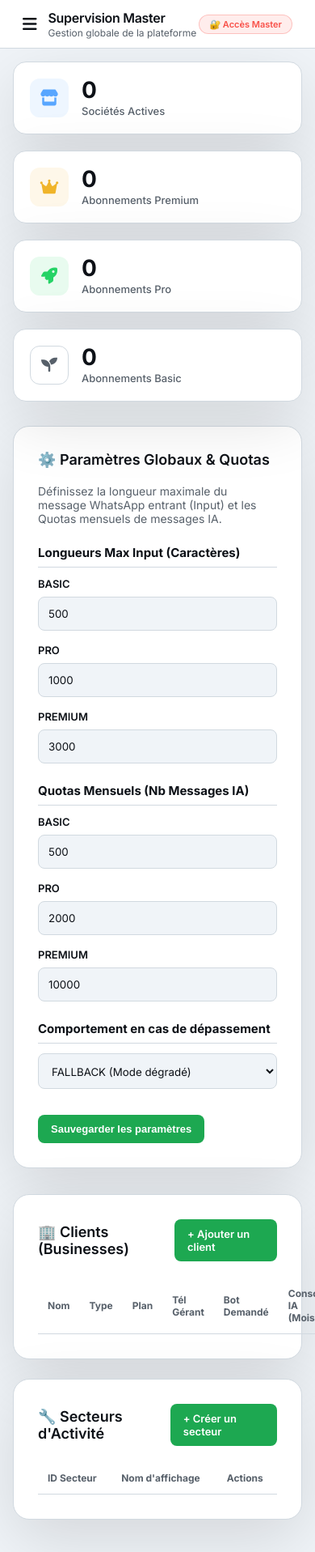
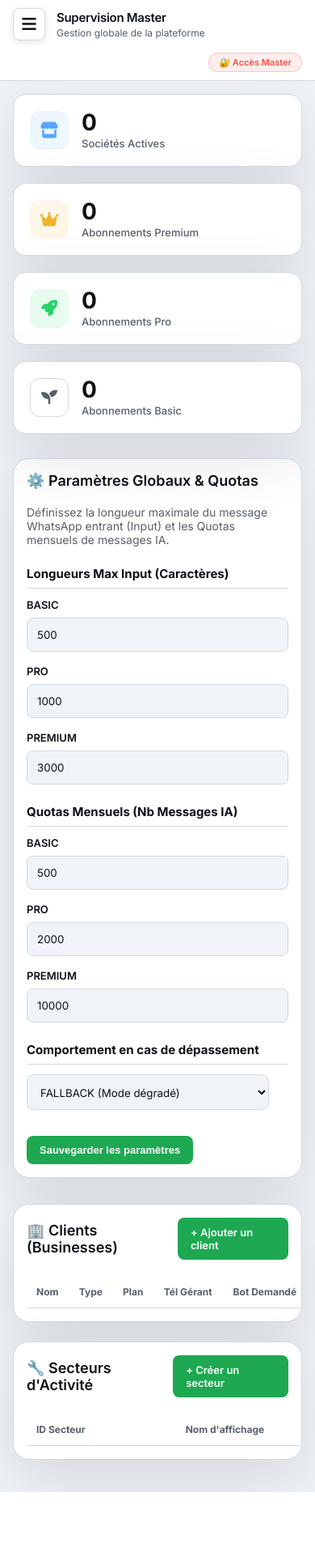
Before and after one commit to moignonfox/Whatsapp_Bot_Pro, a Flask app: page /master/ in a window 390 px wide; the page is wider, and only the part inside the window is pictured. Shown: that part at 81% size. After the commit the page ends 1843 px from the top of that part, so only its background shows below. Run offline with Flask 3, Linux system fonts and the light colour scheme; the visitor is signed in with stand-in values (Sample User, id 1); data that the repository does not hold is empty; some libraries are stand-ins or nearby versions.

Commit message:
Responsivité

```diff
--- a/app/static/css/layout.css
+++ b/app/static/css/layout.css
@@ -155,17 +155,100 @@
 .sidebar-close:hover { color: var(--text); }
 
 /* Responsive sidebar */
-/* Responsive sidebar */
+#mobile-menu-btn {
+    display: none;
+    align-items: center;
+    justify-content: center;
+}
+
+/* ────────────────── RESPONSIVE GLOBAL ────────────────── */
+@media (max-width: 900px) {
+    /* Grilles adaptables */
+    .stat-grid {
+        grid-template-columns: repeat(auto-fit, minmax(140px, 1fr)) !important;
+        gap: 12px !important;
+    }
+}
+
 @media (max-width: 768px) {
     .sidebar.fixed {
         transform: translateX(-100%);
         transition: transform 0.3s cubic-bezier(0.4, 0, 0.2, 1);
+        width: 280px; /* Un peu plus large sur mobile pour faciliter le clic */
+        max-width: 85vw;
     }
     .sidebar.fixed.open {
         transform: translateX(0);
         box-shadow: 0 0 50px rgba(0,0,0,0.5);
     }
     .main { margin-left: 0 !important; }
-    #mobile-menu-btn { display: flex !important; }
+
+    /* Topbar flexible */
+    .topbar {
+        height: auto !important;
+        min-height: 60px;
+        padding: 10px 16px !important;
+        flex-wrap: wrap;
+        gap: 10px;
+    }
+
+    #mobile-menu-btn {
+        display: flex !important;
+        width: 40px;
+        height: 40px;
+        background: var(--surface) !important;
+        border: 1px solid var(--border) !important;
+        border-radius: 8px;
+        box-shadow: 0 2px 8px rgba(0,0,0,0.1);
+    }
+
     .sidebar-close { display: block; }
+
+    /* Titres et textes */
+    .page-title h1, .topbar-left h1 {
+        font-size: 15px !important;
+        white-space: normal;
+        line-height: 1.3;
+    }
+
+    .content-area {
+        padding: 16px !important;
+    }
+
+    /* Grilles de statistiques */
+    .stat-grid {
+        grid-template-columns: 1fr 1fr !important;
+    }
+
+    /* Tableaux responsives */
+    .table-container {
+        overflow-x: auto;
+        -webkit-overflow-scrolling: touch;
+        margin: 0 -16px;
+        padding: 0 16px;
+    }
+    table {
+        min-width: 600px; /* Force un scroll horizontal plutôt que d'écraser les colonnes */
+    }
 }
+
+@media (max-width: 480px) {
+    .stat-grid {
+        grid-template-columns: 1fr !important; /* 1 colonne sur tout petit écran */
+    }
+
+    .topbar-right {
+        width: 100%;
+        justify-content: flex-end;
+        margin-top: 5px;
+    }
+
+    /* Réduction des paddings sur les cartes */
+    .card, .section-card, .stat-card {
+        padding: 16px !important;
+    }
+
+    .stat-value {
+        font-size: 24px !important;
+    }
+}
--- a/app/static/js/theme.js
+++ b/app/static/js/theme.js
@@ -73,6 +73,25 @@
     }
   });
 
+  // -- Script global de Responsivité ---------------------------------------
+  function applyResponsiveFixes() {
+    // Rend tous les tableaux "scrollables" horizontalement sur mobile
+    document.querySelectorAll('table').forEach(table => {
+      if (!table.parentElement.classList.contains('table-container') && !table.parentElement.classList.contains('table-responsive')) {
+        const wrapper = document.createElement('div');
+        wrapper.className = 'table-container';
+        table.parentNode.insertBefore(wrapper, table);
+        wrapper.appendChild(table);
+      }
+    });
+  }
+
+  if (document.readyState === 'loading') {
+    document.addEventListener('DOMContentLoaded', applyResponsiveFixes);
+  } else {
+    applyResponsiveFixes();
+  }
+
   // Expose globalement pour usage optionnel depuis d'autres scripts
   window.MybotTheme = { toggle: toggleTheme, apply: applyTheme };
 })();
--- a/app/templates/dashboard/catalog.html
+++ b/app/templates/dashboard/catalog.html
@@ -254,7 +254,7 @@
 <div class="main">
     <div class="topbar">
         <div class="page-title">
-            <button id="mobile-menu-btn" onclick="document.getElementById('sidebar').classList.toggle('open')" aria-label="Menu" style="background:none; border:none; color:var(--text); font-size:20px; cursor:pointer; display:none; align-items:center; justify-content:center;">
+            <button id="mobile-menu-btn" onclick="document.getElementById('sidebar').classList.toggle('open')" aria-label="Menu" style="background:none; border:none; color:var(--text); font-size:20px; cursor:pointer;">
                 <i class="fas fa-bars"></i>
             </button>
             <i class="fas fa-book-open"></i> Catalogue / Menu
--- a/app/templates/dashboard/chat.html
+++ b/app/templates/dashboard/chat.html
@@ -406,7 +406,7 @@
     <div class="conv-panel">
         <div class="conv-header">
             <div style="display:flex; align-items:center; gap:14px; margin-bottom:15px;">
-                <button id="mobile-menu-btn" onclick="toggleSidebar()" aria-label="Menu" style="background:none; border:none; color:var(--text); font-size:20px; cursor:pointer; display:none; align-items:center; justify-content:center;">
+                <button id="mobile-menu-btn" onclick="toggleSidebar()" aria-label="Menu" style="background:none; border:none; color:var(--text); font-size:20px; cursor:pointer;">
                     <i class="fas fa-bars"></i>
                 </button>
                 <h2 style="margin-bottom:0;">Conversations</h2>
--- a/app/templates/dashboard/clients.html
+++ b/app/templates/dashboard/clients.html
@@ -172,7 +172,7 @@
 
     <header class="topbar">
         <div class="page-title" style="display: flex; align-items: center; gap: 14px;">
-            <button id="mobile-menu-btn" onclick="document.getElementById('sidebar').classList.toggle('open')" aria-label="Menu" style="background:none; border:none; color:var(--text); font-size:20px; cursor:pointer; display:none; align-items:center; justify-content:center;">
+            <button id="mobile-menu-btn" onclick="document.getElementById('sidebar').classList.toggle('open')" aria-label="Menu" style="background:none; border:none; color:var(--text); font-size:20px; cursor:pointer;">
                 <i class="fas fa-bars"></i>
             </button>
             <div><i class="fas fa-users"></i> Liste des Clients</div>
--- a/app/templates/dashboard/marketing.html
+++ b/app/templates/dashboard/marketing.html
@@ -169,7 +169,7 @@
 <div class="main">
     <header class="topbar">
         <div class="topbar-left" style="display:flex; align-items:center; gap:14px;">
-            <button onclick="document.getElementById('sidebar').classList.toggle('open')" style="background:none;border:none;color:var(--text);font-size:20px;cursor:pointer;display:none;" id="mobile-menu-btn"><i class="fas fa-bars"></i></button>
+            <button onclick="document.getElementById('sidebar').classList.toggle('open')" style="background:none;border:none;color:var(--text);font-size:20px;cursor:pointer;" id="mobile-menu-btn"><i class="fas fa-bars"></i></button>
             <div>
                 <h1>📣 Marketing & Campagnes</h1>
                 <p>Envoyez des messages ciblés à vos clients</p>
--- a/app/templates/dashboard/orders.html
+++ b/app/templates/dashboard/orders.html
@@ -110,7 +110,7 @@
 <div class="main">
     <div class="topbar">
         <div class="page-title">
-            <button id="mobile-menu-btn" onclick="document.getElementById('sidebar').classList.toggle('open')" aria-label="Menu" style="background:none; border:none; color:var(--text); font-size:20px; cursor:pointer; display:none; align-items:center; justify-content:center;">
+            <button id="mobile-menu-btn" onclick="document.getElementById('sidebar').classList.toggle('open')" aria-label="Menu" style="background:none; border:none; color:var(--text); font-size:20px; cursor:pointer;">
                 <i class="fas fa-bars"></i>
             </button>
             <i class="fas fa-calendar-check"></i> Historique (Commandes)
--- a/app/templates/master/create_business.html
+++ b/app/templates/master/create_business.html
@@ -454,7 +454,7 @@
         <!-- Topbar -->
         <header class="topbar">
             <div class="topbar-left">
-                <button id="mobile-menu-btn" onclick="document.getElementById('sidebar').classList.toggle('open')" aria-label="Menu" style="background:none; border:none; color:var(--text); font-size:20px; cursor:pointer; display:none; align-items:center; justify-content:center;">
+                <button id="mobile-menu-btn" onclick="document.getElementById('sidebar').classList.toggle('open')" aria-label="Menu" style="background:none; border:none; color:var(--text); font-size:20px; cursor:pointer;">
                     <i class="fas fa-bars"></i>
                 </button>
                 <a href="{{ url_for('master.master_dashboard') }}" class="btn-back-top"><i class="fas fa-arrow-left"></i> Retour au Dashboard</a>
--- a/app/templates/master/create_sector.html
+++ b/app/templates/master/create_sector.html
@@ -137,7 +137,7 @@
     <div class="main">
         <header class="topbar">
             <div class="topbar-left">
-                <button id="mobile-menu-btn" onclick="document.getElementById('sidebar').classList.toggle('open')" aria-label="Menu" style="background:none; border:none; color:var(--text); font-size:20px; cursor:pointer; display:none; align-items:center; justify-content:center;">
+                <button id="mobile-menu-btn" onclick="document.getElementById('sidebar').classList.toggle('open')" aria-label="Menu" style="background:none; border:none; color:var(--text); font-size:20px; cursor:pointer;">
                     <i class="fas fa-bars"></i>
                 </button>
                 <a href="{{ url_for('master.master_dashboard') }}" class="btn-back-top"><i class="fas fa-arrow-left"></i> Retour au Dashboard</a>
--- a/app/templates/master/dashboard.html
+++ b/app/templates/master/dashboard.html
@@ -155,7 +155,7 @@
     <!-- Topbar -->
     <header class="topbar">
         <div class="topbar-left" style="display: flex; align-items: center; gap: 14px;">
-            <button id="mobile-menu-btn" onclick="document.getElementById('sidebar').classList.toggle('open')" aria-label="Menu" style="background:none; border:none; color:var(--text); font-size:20px; cursor:pointer; display:none; align-items:center; justify-content:center;">
+            <button id="mobile-menu-btn" onclick="document.getElementById('sidebar').classList.toggle('open')" aria-label="Menu" style="background:none; border:none; color:var(--text); font-size:20px; cursor:pointer;">
                 <i class="fas fa-bars"></i>
             </button>
             <div>
```
Also changed, not shown: app/templates/dashboard/admin.html (+9 -11 lines), app/templates/dashboard/payments.html (+6 -6 lines).
